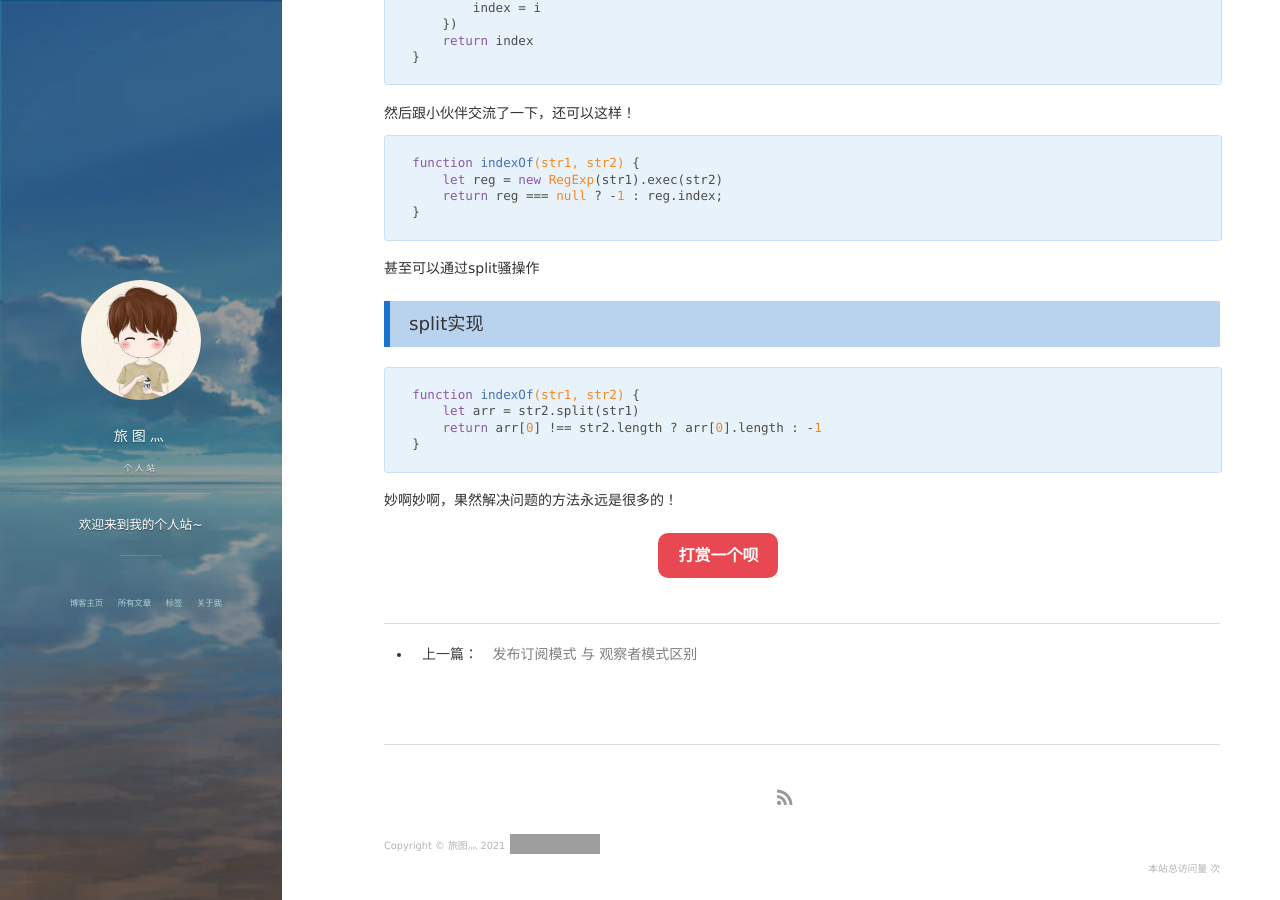
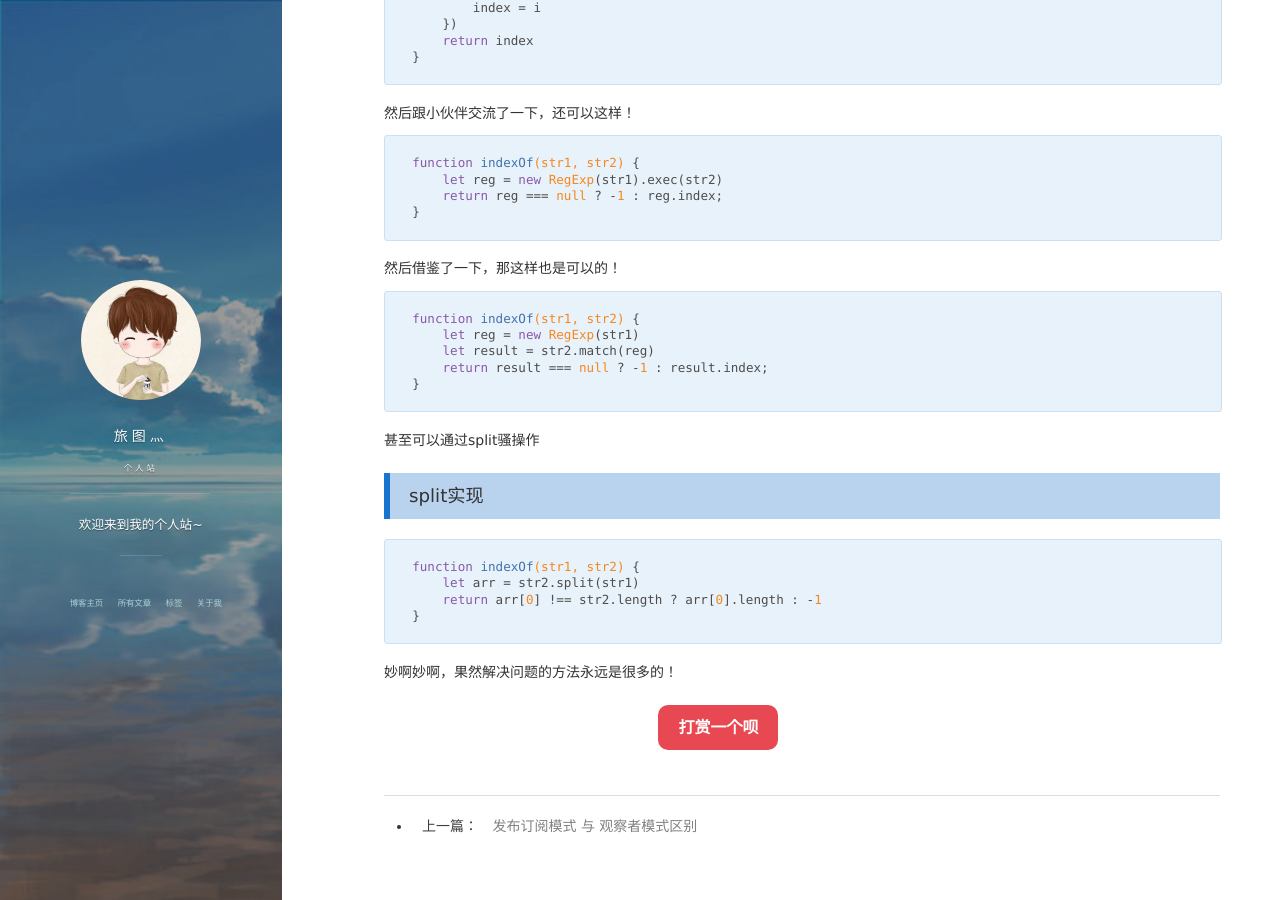
Before and after one commit to xwLyc/xwLyc.github.io, a Jekyll site: the page built from _posts/2021/2021-09-01-indexOf.md, in a window 1280 px wide and 900 px high, scrolled down 892 px. Built offline with Jekyll 4.4.1, drawn with Linux system fonts in a browser that asks for light colours; nearby versions of some CDN libraries; comment, search, counter and statistics services are not loaded; grey boxes are pictures that could not be loaded.

Commit message:
indexOf add

```diff
--- a/_posts/2021/2021-09-01-indexOf.md
+++ b/_posts/2021/2021-09-01-indexOf.md
@@ -51,6 +51,15 @@ tag: js
         return reg === null ? -1 : reg.index;
     }
 
+然后借鉴了一下，那这样也是可以的！
+
+    function indexOf(str1, str2) {
+        let reg = new RegExp(str1)
+        let result = str2.match(reg)
+        return result === null ? -1 : result.index;
+    }
+
+
 甚至可以通过split骚操作
 
 ### split实现
```
